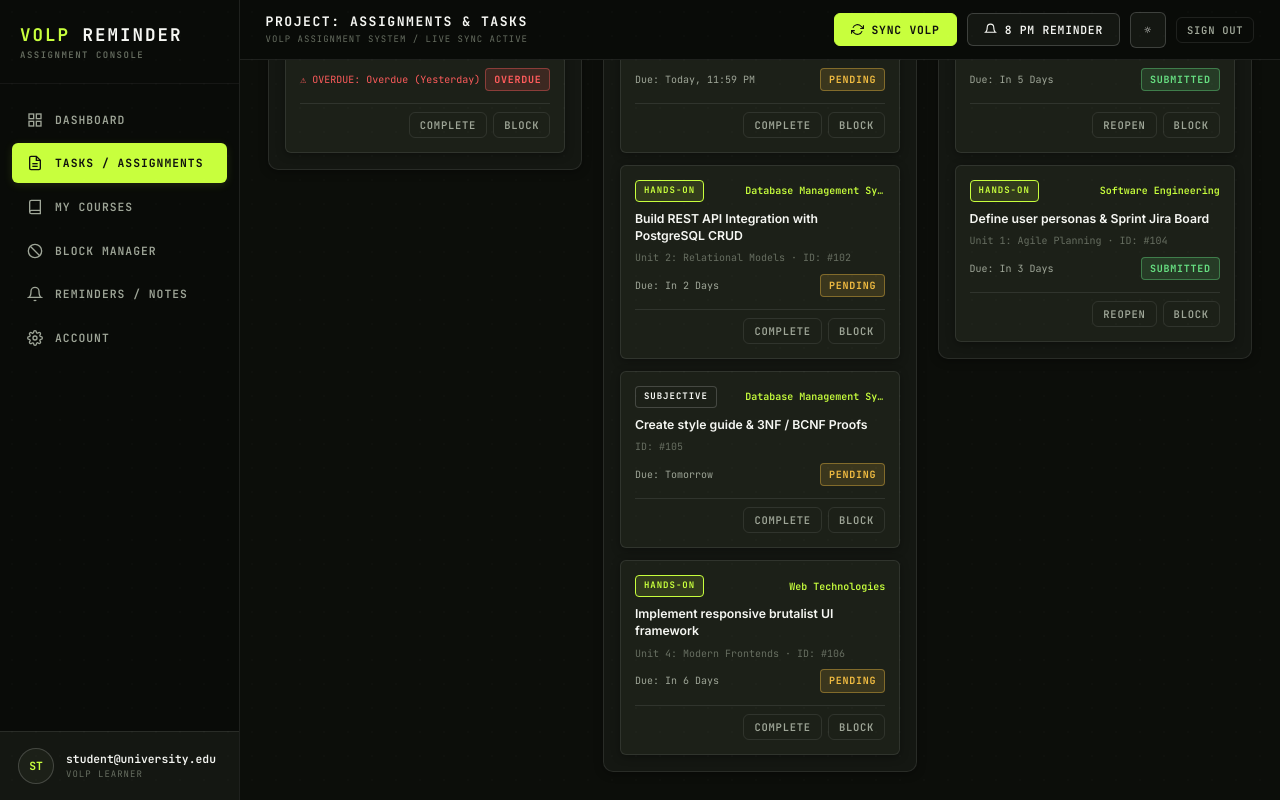
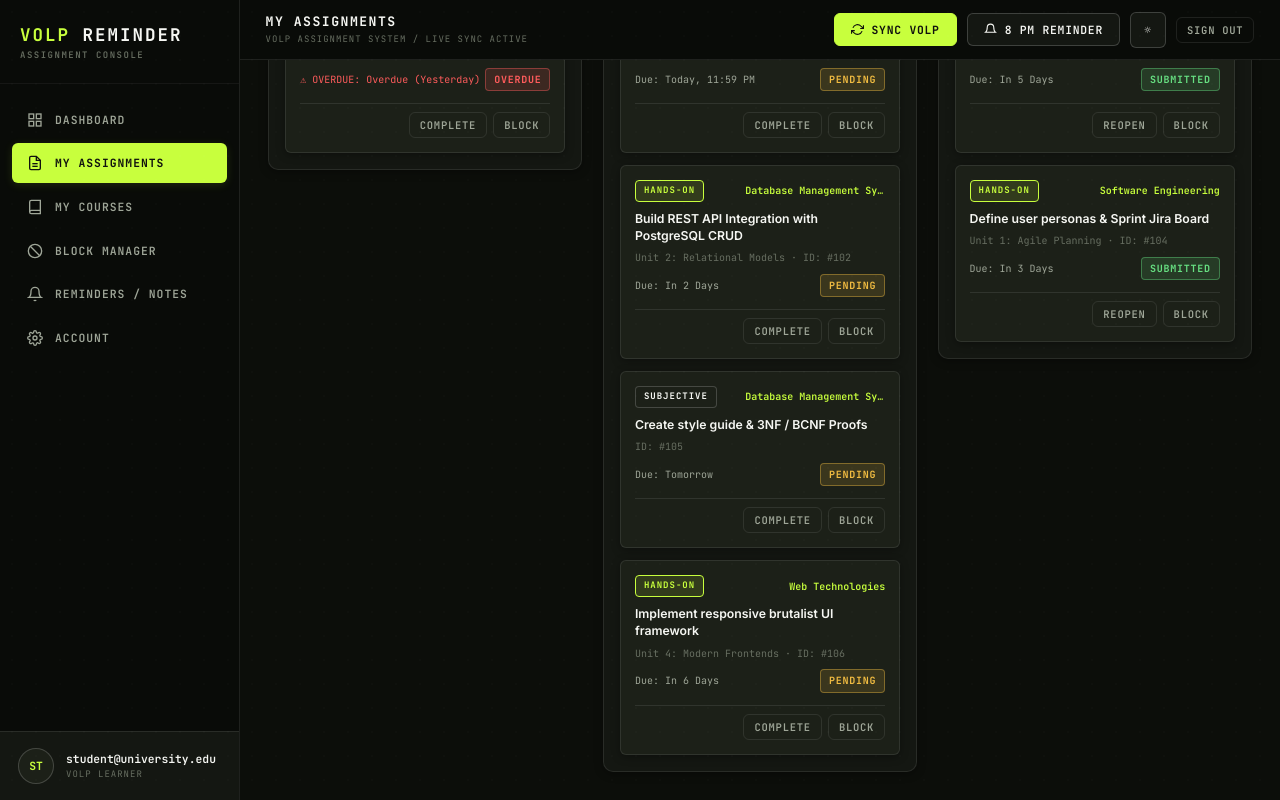
Before and after one commit to AshikAHegde/volp-p, a website: page mainprojectprototype/public/index.html in a window 1280 px wide. Both pictures are taken after a click on the button "VIEW ALL ASSIGNMENTS →". Drawn offline with Linux system fonts and the light colour scheme; no server answers.

Commit message:
Rename 'TASKS / ASSIGNMENTS' to 'MY ASSIGNMENTS' in sidebar and page header

```diff
--- a/mainprojectprototype/public/index.html
+++ b/mainprojectprototype/public/index.html
@@ -37,7 +37,7 @@
           <li class="sidebar-nav-item" data-page="tasks">
             <a href="#" onclick="navigateTo('tasks', event)">
               <svg width="16" height="16" viewBox="0 0 24 24" fill="none" stroke="currentColor" stroke-width="2"><path d="M14 2H6a2 2 0 00-2 2v16a2 2 0 002 2h12a2 2 0 002-2V8z"/><polyline points="14 2 14 8 20 8"/><line x1="16" y1="13" x2="8" y2="13"/><line x1="16" y1="17" x2="8" y2="17"/></svg>
-              TASKS / ASSIGNMENTS
+              MY ASSIGNMENTS
             </a>
           </li>
           <li class="sidebar-nav-item" data-page="courses">
@@ -175,7 +175,7 @@
           </div>
         </div>
 
-        <!-- ================= PAGE 2: TASKS & ASSIGNMENTS ================= -->
+        <!-- ================= PAGE 2: MY ASSIGNMENTS ================= -->
         <div class="page-view" id="page-tasks">
           <!-- TOOLBAR & VIEW TOGGLE -->
           <div class="toolbar">
--- a/mainprojectprototype/public/js/app.js
+++ b/mainprojectprototype/public/js/app.js
@@ -277,7 +277,7 @@ function navigateTo(pageId, event) {
 
   const titles = {
     dashboard: 'PROJECTS DASHBOARD',
-    tasks: 'PROJECT: ASSIGNMENTS & TASKS',
+    tasks: 'MY ASSIGNMENTS',
     courses: 'ENROLLED COURSES',
     blocked: 'BLOCK MANAGER',
     reminders: 'REMINDERS & NOTIFICATION LOG',
```
